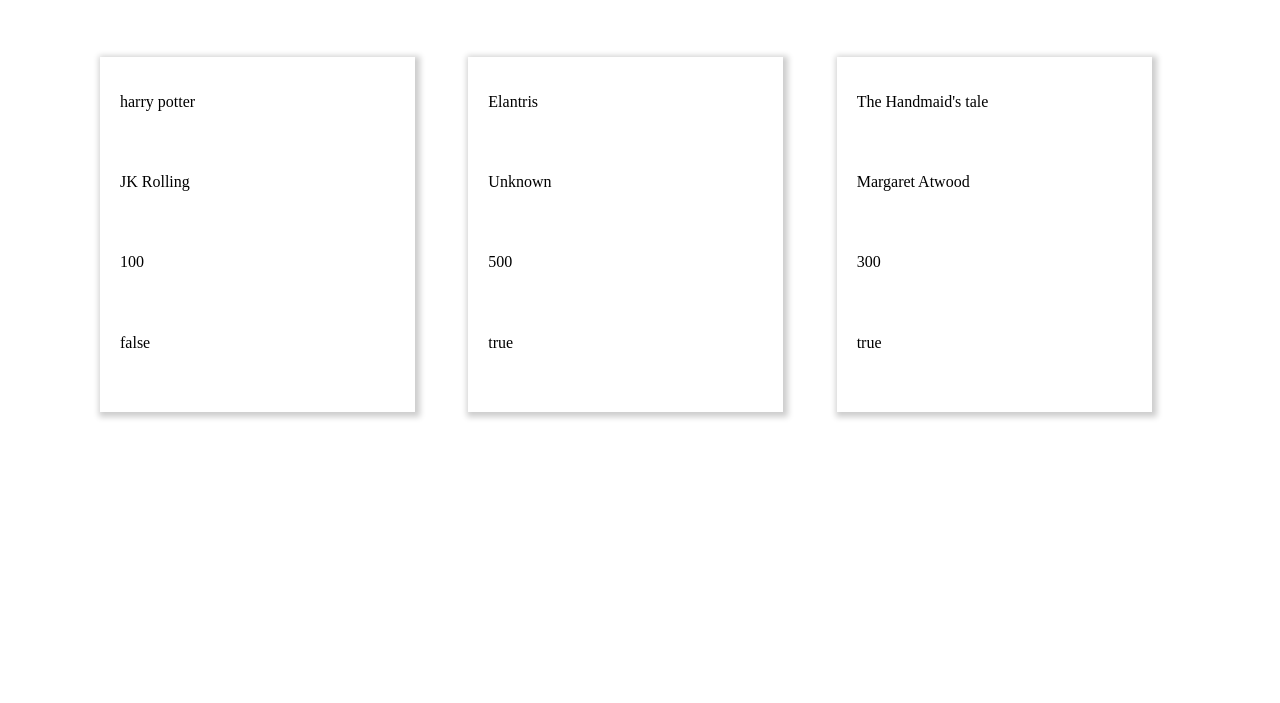
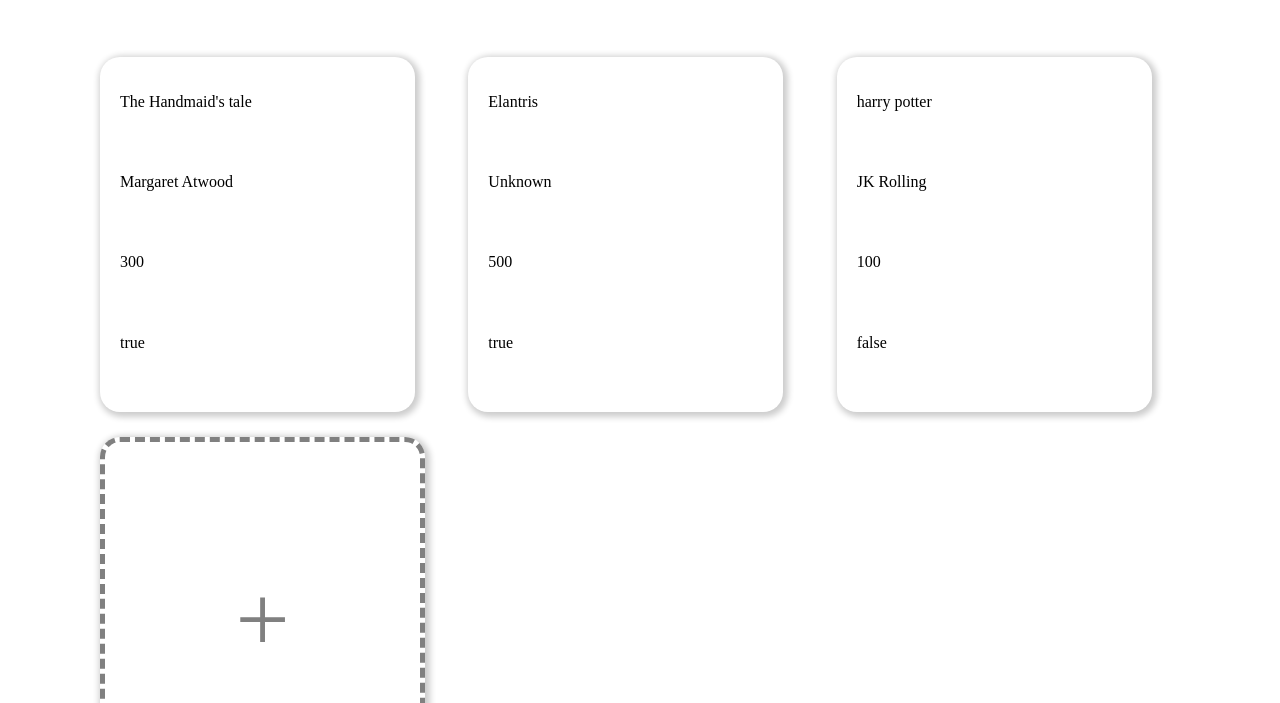
Before and after one commit to GbAraujoSouza/library-app, a website: page index.html in a window 1280 px wide. Shown: the part 73-776 px from the top of the page. Drawn offline with Linux system fonts and the light colour scheme.

Commit message:
+ button plus organize css

```diff
--- a/css/style.css
+++ b/css/style.css
@@ -1,6 +1,6 @@
 @charset "utf-8";
 
-@import url('https://fonts.googleapis.com/css2?family=Roboto:ital,wght@0,400;0,700;1,400&display=swap');
+@import url("https://fonts.googleapis.com/css2?family=Roboto:ital,wght@0,400;0,700;1,400&display=swap");
 
 body {
   min-height: 100vh;
@@ -16,21 +16,37 @@
   gap: 25px;
 }
 
-.book-card {
+.card {
   padding: 20px;
   width: 275px;
   height: 315px;
+  border-radius: 20px;
+  box-shadow: 2px 2px 6px 3px rgba(0, 0, 0, 0.2);
+  transition: ease 0.2s
+}
 
+.book-card {
   display: flex;
   flex-direction: column;
   gap: 30px;
-
-
-  box-shadow: 2px 2px 6px 3px rgba(0, 0, 0, 0.2);
 }
 
+.new-book-btn {
+  cursor: pointer;
+  border: 5px dashed grey;
+  display: flex;
+  justify-content: center;
+  align-items: center;
+  font-size: 6rem;
+  color: grey;
+
+}
+.card:hover {
+  transform: scale(1.05);
+}
 
 /* footer */
 footer {
   background-color: lightgray;
+  text-align: center;
 }
--- a/index.html
+++ b/index.html
@@ -22,6 +22,7 @@
     </header>
 
     <main class="cards-container">
+      <div class="card new-book-btn">+</div>
     </main>
 
     <footer>
--- a/script.js
+++ b/script.js
@@ -23,7 +23,7 @@
 function displayLibrary() {
   myLibrary.forEach((book) => {
     const bookElement = document.createElement("div");
-    bookElement.classList.add("book-card");
+    bookElement.classList.add("book-card", "card");
 
     const bookProperties = Object.keys(book);
 
@@ -33,7 +33,7 @@
       bookElement.appendChild(element);
     });
 
-    cardsContainer.appendChild(bookElement);
+    cardsContainer.insertBefore(bookElement, cardsContainer.firstChild);
   });
 }
 
```
